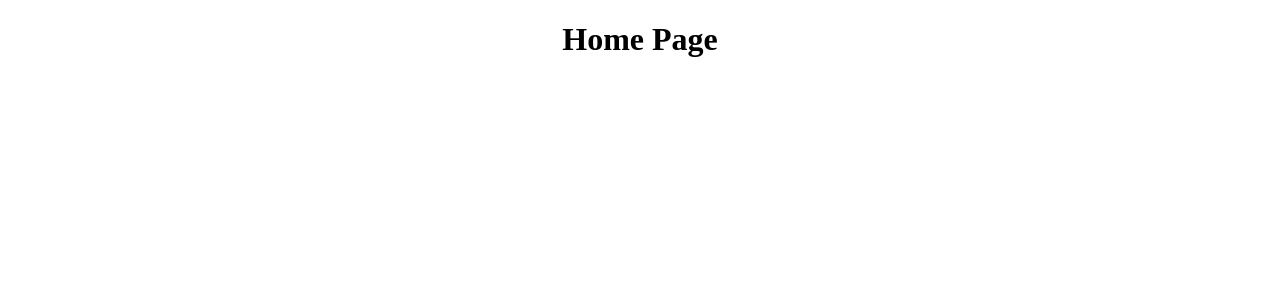
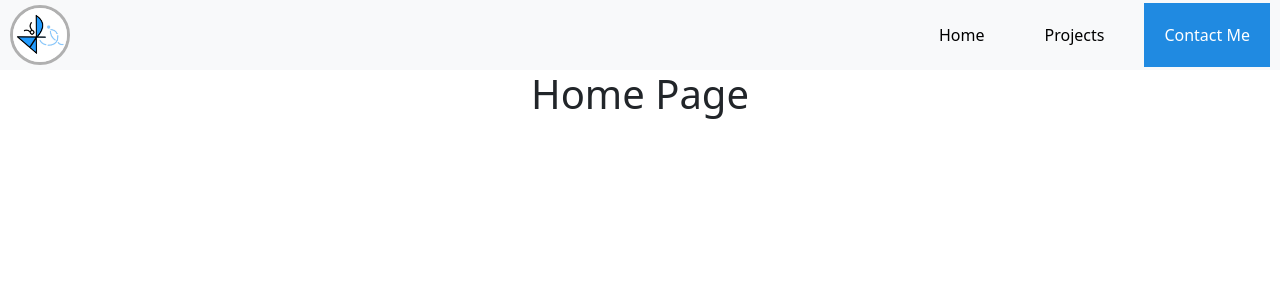
Before and after one commit to aribelruiz/WebPortfolio, a React (Create React App) app in the folder web-portfolio/: page / in a window 1280 px wide. Shown: the top 300 px of the page. Built offline with nearby package versions, Linux system fonts and the light colour scheme.

Commit message:
Added Navigation

```diff
--- a/web-portfolio/src/App.css
+++ b/web-portfolio/src/App.css
@@ -2,37 +2,7 @@
   text-align: center;
 }
 
-.App-logo {
-  height: 40vmin;
-  pointer-events: none;
+body {
+  padding: 0;
+  margin: 0;
 }
-
-@media (prefers-reduced-motion: no-preference) {
-  .App-logo {
-    animation: App-logo-spin infinite 20s linear;
-  }
-}
-
-.App-header {
-  background-color: #282c34;
-  min-height: 100vh;
-  display: flex;
-  flex-direction: column;
-  align-items: center;
-  justify-content: center;
-  font-size: calc(10px + 2vmin);
-  color: white;
-}
-
-.App-link {
-  color: #61dafb;
-}
-
-@keyframes App-logo-spin {
-  from {
-    transform: rotate(0deg);
-  }
-  to {
-    transform: rotate(360deg);
-  }
-}
--- a/web-portfolio/src/App.js
+++ b/web-portfolio/src/App.js
@@ -1,15 +1,23 @@
 import './App.css';
+import 'bootstrap/dist/css/bootstrap.min.css';
+
 import { BrowserRouter as Router, Routes, Route } from 'react-router-dom';
+import Nav from './Components/Navigation/Nav'
+
+
 import Home from './Pages/Home'
 import Projects from './Pages/Projects';
+import Contact from './Pages/Contact';
 
 function App() {
   return (
     <div className="App">
       <Router>
+        <Nav></Nav>
         <Routes>
           <Route exact path='/' element={<Home/>}/>
           <Route path='/projects' element={<Projects/>}/>
+          <Route path='/contact' element={<Contact/>}/>
         </Routes>
       </Router>
     </div>
--- /dev/null
+++ b/web-portfolio/src/Components/Navigation/Nav.css
@@ -0,0 +1,125 @@
+.navbar {
+    background-color: white;
+    width: 100%;
+    height: 70px;
+    display: flex;
+    flex-direction: row;
+    padding: 0px;
+}
+
+.navbar a {
+    text-decoration: none;
+    font-size: 16px;
+  }
+
+.nav-header {
+    /* background-color: green; */
+    display: flex;
+    align-items: center;
+    width: fit-content;
+    max-width: 20%;
+    height: 100%;
+}
+
+.navbar-brand {
+    /* background-color: green; */
+    height: 100%;
+    width: 100%;
+    display: flex;
+    justify-content: left;
+    align-items: center;
+    margin: 10px;
+}
+
+.brand-img {
+    height: 100%;
+    border-radius: 50%;
+    border-style: solid;
+    border-color: rgb(176, 176, 176);
+}
+
+#toggle-btn {
+    height: 100%;
+    border-radius: 0px;
+    border: none;
+}
+
+.nav-body {
+    /* background-color: red; */
+    width: fit-content;
+    max-width: 80%;
+    height: 100%;
+    display: flex;
+    align-items: center;
+    justify-content: center;
+}
+
+.nav-item{
+    /* background-color: green; */
+    color: black;
+    margin: 10px;
+    padding: 20px;
+    display: flex;
+    align-items: center;
+}
+.nav-item:hover {
+    background-color: gray;
+    color: white;
+    text-decoration: underline;
+}
+.nav-item:active {
+    background-color: gray;
+}
+
+.contact-btn {
+    background-color: #208ae1;
+    color: white;
+}
+.contact-btn:hover {
+    background-color:  #16629f;
+    text-decoration: underline;
+}
+
+@media only screen and (max-width: 900px) {
+   .navbar {
+        height: 70px;
+   }
+}
+
+@media only screen and (max-width: 599px) {
+    #open {
+        height: 100vh;
+        width: 100%;
+    }
+
+    .nav-header {
+        /* background-color: red; */
+        min-width: 100%;
+        height: 70px;
+        justify-content: flex-end;
+    }
+
+    #open .nav-body {
+        /* background-color: green; */
+        min-width: 100vw;
+        flex-direction: column;
+        justify-content: flex-start;
+        margin-top: 70px;
+    }
+
+    #open .nav-item {
+        width: 95%;
+        height: fit-content;
+        justify-content: center;
+    }
+
+    #close .nav-body{
+        display: none;
+    }
+}
+
+@media only screen and (min-width: 600px) {
+    .navbar-toggler {
+        display: none;
+    }
+}
--- /dev/null
+++ b/web-portfolio/src/Components/Navigation/Nav.js
@@ -0,0 +1,42 @@
+import React, {useEffect, useState} from 'react';
+import './Nav.css'
+
+import {Link, useLocation} from'react-router-dom';
+import logo from '../../Images/aribelLogo.jpg';
+
+
+const Nav = () => {
+
+    const [expandNavbar, setExpandNavbar] = useState(false);
+    const location = useLocation();
+
+    useEffect(() => {
+        setExpandNavbar(false);
+    }, [location])
+
+    return (
+        <div className='navbar bg-light' id={expandNavbar? "open" : "close"}>
+            <div className='nav-header'>
+                <a class='navbar-brand' href='/'>
+                    <img className='brand-img' src={logo} alt='aribel-logo'></img>
+                </a>
+                <button className='navbar-toggler' id='toggle-btn' type='button' onClick={() => {setExpandNavbar((prev) => !prev)}}>
+                    <span className='navbar-toggler-icon'></span>
+                </button>
+            </div>
+            <div className='nav-body'>
+                <Link className='nav-item' to='/'>
+                    <a className='nav-link'> Home </a>
+                </Link>
+                <Link className='nav-item' to='/projects'>
+                    <a className='nav-link'> Projects </a>
+                </Link>
+                <Link className='nav-item contact-btn' to='/contact'>
+                    <a> Contact Me </a>
+                </Link>
+            </div>
+        </div>
+    );
+}
+
+export default Nav;
--- /dev/null
+++ b/web-portfolio/src/Pages/Contact.js
@@ -0,0 +1,11 @@
+import React from 'react';
+
+const Contact = () => {
+    return (
+        <div>
+            <h1>Contact Page</h1>
+        </div>
+    );
+}
+
+export default Contact;
```
Also changed, not shown: web-portfolio/src/Images/aribelLogo.jpg (added).
